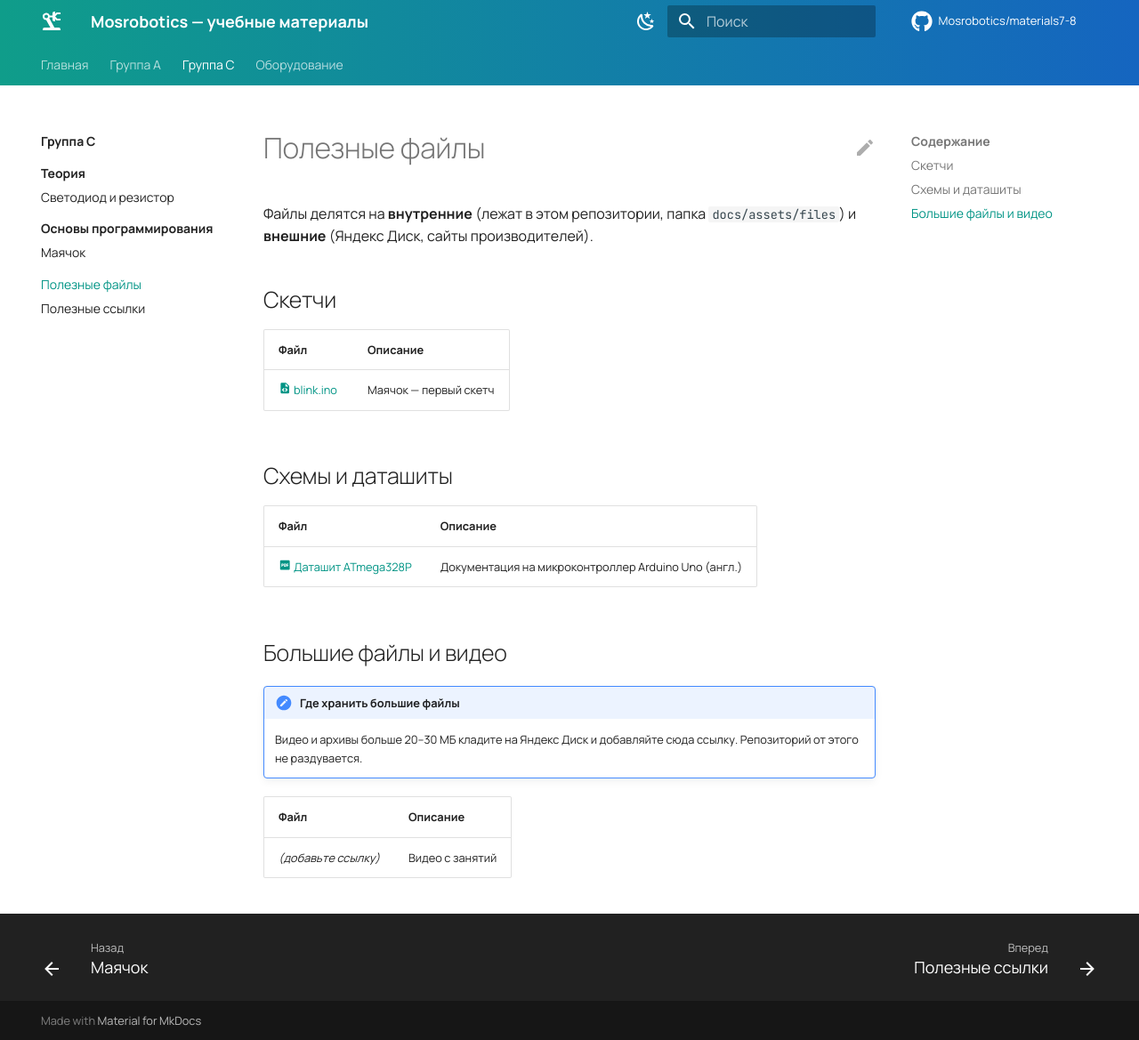
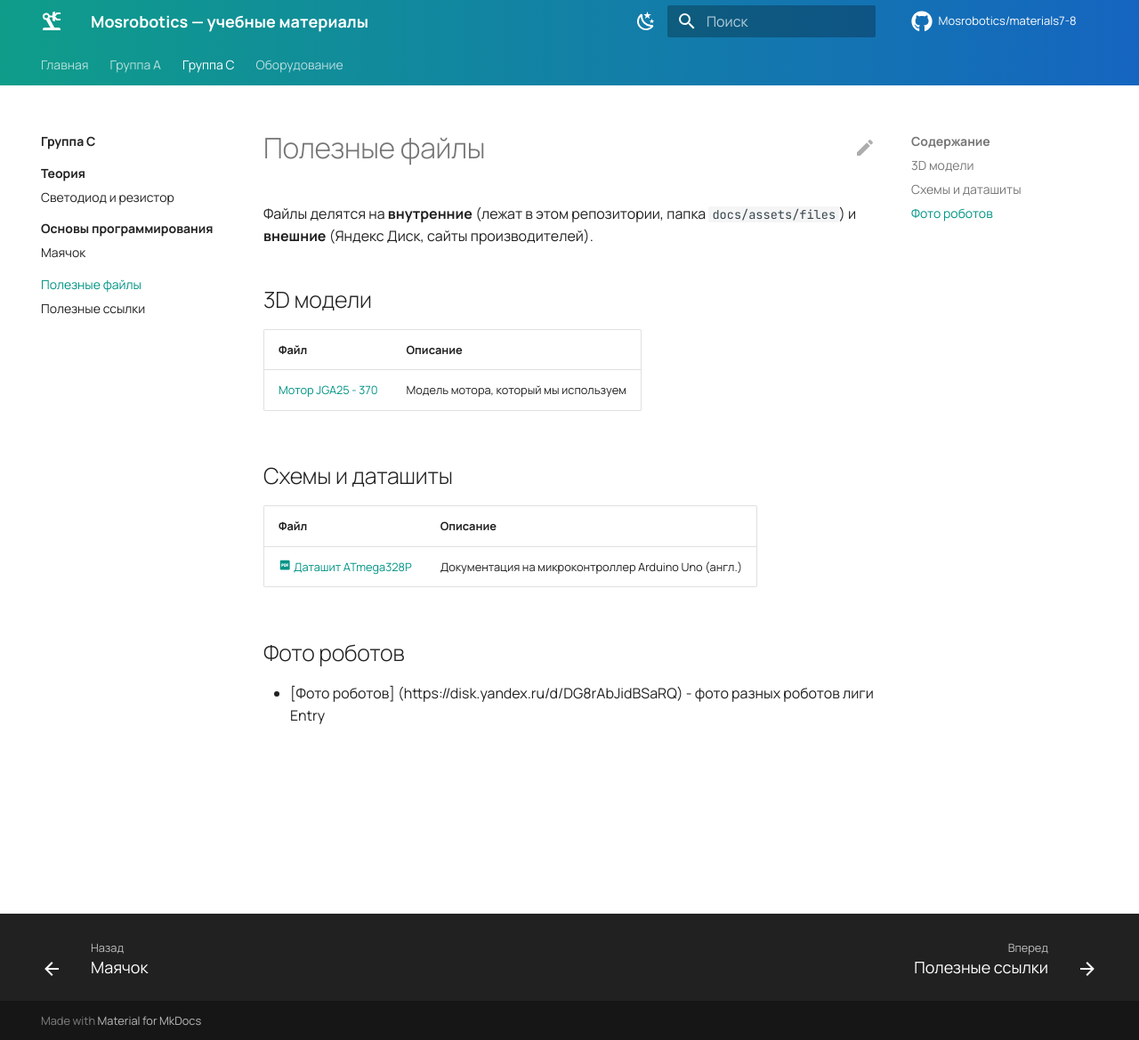
Before and after one commit to Mosrobotics/materials7-8, an MkDocs documentation site: the page built from docs/group-c/files.md, in a window 1280 px wide and 1169 px high. Shown: the whole window at 89% size. Built offline with MkDocs 1.6.1 and Material for MkDocs 9.7.7, drawn with Linux system fonts in a browser that asks for light colours; comment, search, counter and statistics services are not loaded.

Commit message:
Update files.md

```diff
--- a/docs/group-c/files.md
+++ b/docs/group-c/files.md
@@ -2,11 +2,11 @@
 
 Файлы делятся на **внутренние** (лежат в этом репозитории, папка `docs/assets/files`) и **внешние** (Яндекс Диск, сайты производителей).
 
-## Скетчи
+## 3D модели
 
 | Файл | Описание |
 |------|----------|
-| [:material-file-code: blink.ino](../assets/files/blink.ino) | Маячок — первый скетч |
+| [Мотор JGA25 - 370](../assets/files/) |  Модель мотора, который мы используем
 
 ## Схемы и даташиты
 
@@ -14,11 +14,5 @@
 |------|----------|
 | [:material-file-pdf-box: Даташит ATmega328P](https://ww1.microchip.com/downloads/en/DeviceDoc/Atmel-7810-Automotive-Microcontrollers-ATmega328P_Datasheet.pdf) | Документация на микроконтроллер Arduino Uno (англ.) |
 
-## Большие файлы и видео
-
-!!! note "Где хранить большие файлы"
-    Видео и архивы больше 20–30 МБ кладите на Яндекс Диск и добавляйте сюда ссылку. Репозиторий от этого не раздувается.
-
-| Файл | Описание |
-|------|----------|
-| *(добавьте ссылку)* | Видео с занятий |
+## Фото роботов
+- [Фото роботов] (https://disk.yandex.ru/d/DG8rAbJidBSaRQ) - фото разных роботов лиги Entry
```
